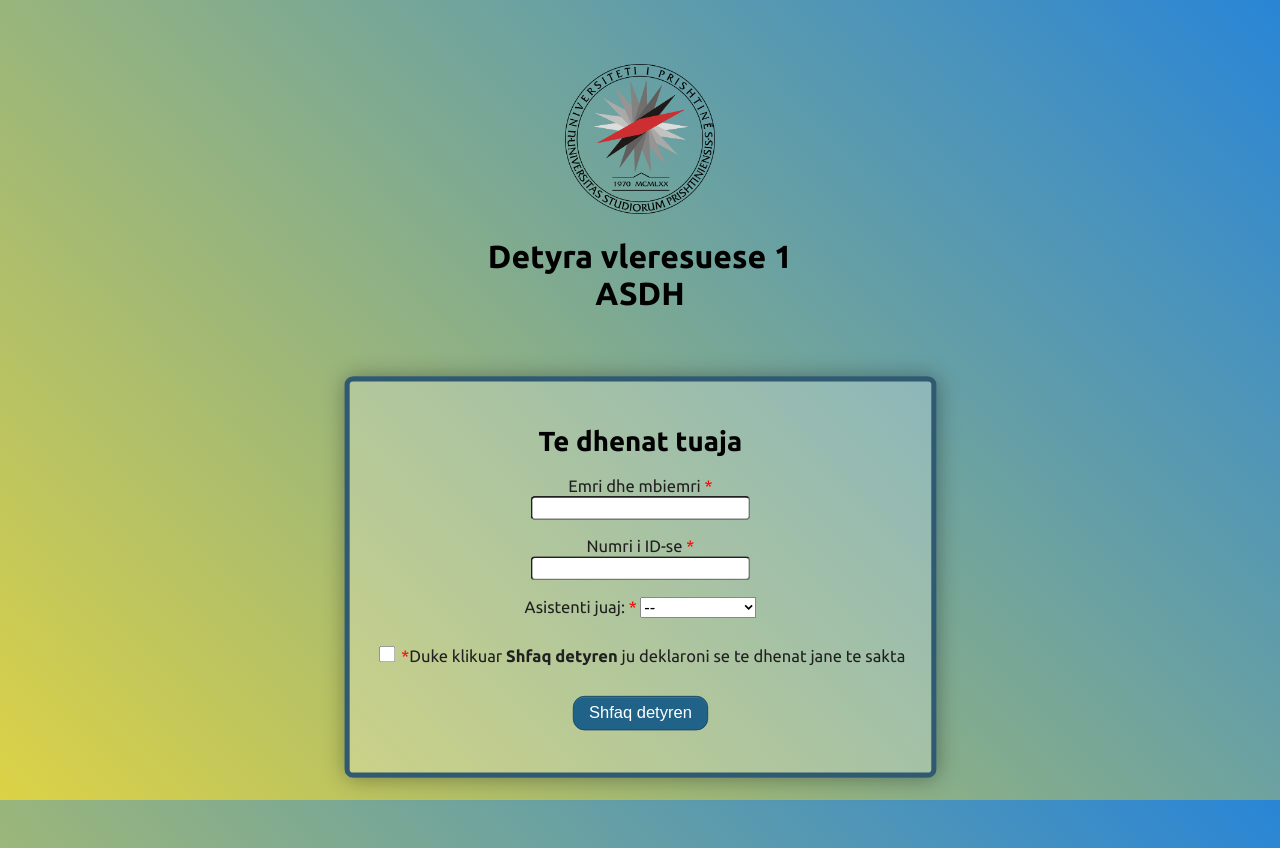
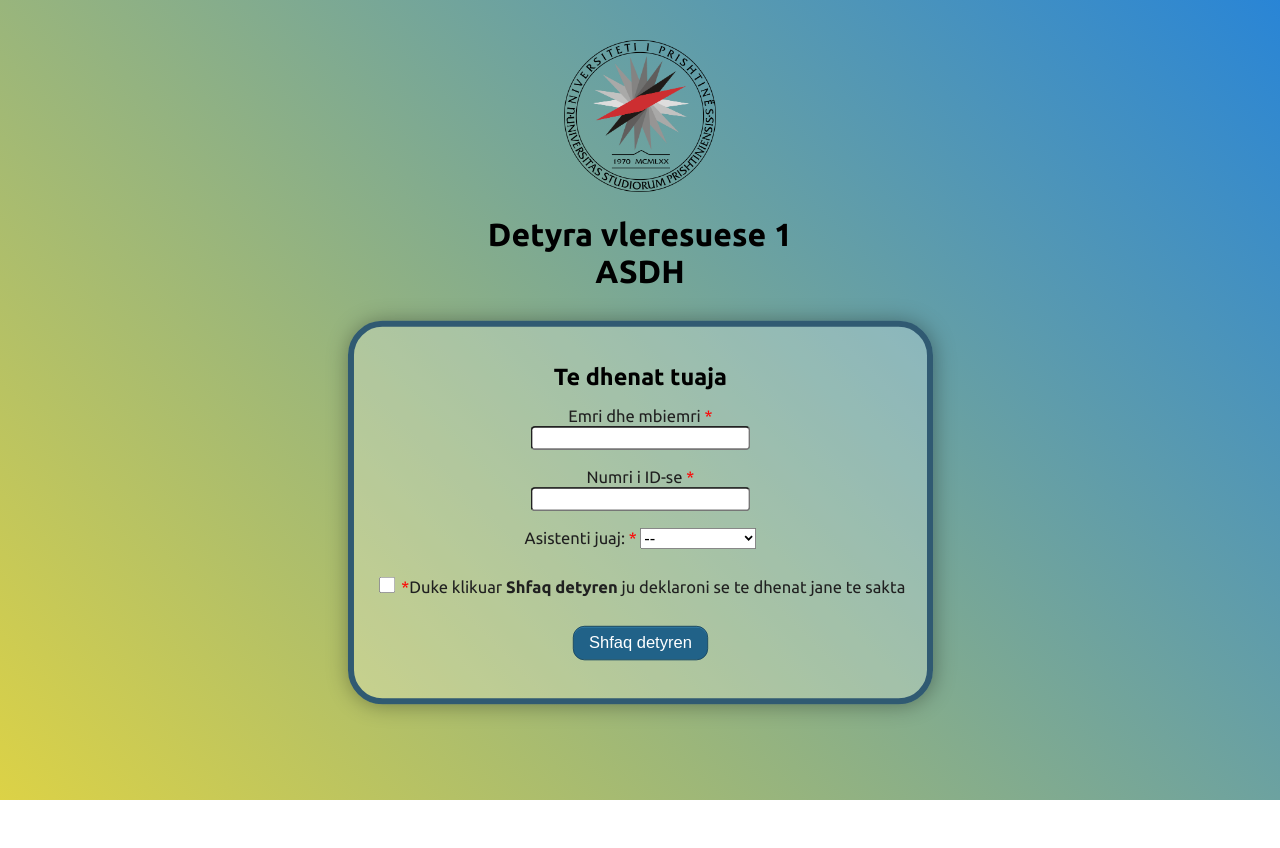
Before and after one commit to adnit/online-exam, a plain HTML site: page index.html in a window 1280 px wide. After the commit the page ends 800 px from the top, so only its background shows below. Drawn offline with Linux system fonts and the light colour scheme.

Commit message:
minor css changes

```diff
--- a/css/main.css
+++ b/css/main.css
@@ -17,29 +17,36 @@ body {
 }
 
 .header {
-  margin-top: 3em;
   animation: fadeInDown 1s forwards;
+  margin-bottom: 0;
 }
 
 .llogoja {
-  margin-top: 1em;
-  height: 150px;
+  margin-top: 2.5em;
+
+  height: 9.5em;
 }
 
 .header span {
   display: block;
 }
+.header h1 {
+    margin-bottom: 0em;
+}
 
 .forma {
   max-width: max-content;
   max-height: max-content;
-    background-color: rgba(250, 250, 250, 0.25);
-  padding: 30px;
-  margin: 2em auto;
+  background-color: rgba(255, 255, 255, 0.25);
+  padding: 25px;
+  margin: 0em auto;
   box-shadow: 1px 1px 25px rgba(0, 0, 0, 0.35);
-  border-radius: 10px;
-  border: 6px solid #305a72;
+  border-radius: 40px;
+  border: 7px solid #305a72;
   animation: zoomIn 1s 0.5 forwards;
+}
+.forma h1 {
+    font-size: 1.7rem;
 }
 .forma input {
   margin-bottom: 1em;
--- a/index.html
+++ b/index.html
@@ -6,6 +6,8 @@
     <meta name="viewport" content="width=device-width, initial-scale=1.0">
     <title>FIEK - Detyra vleresuese</title>
     <link rel="stylesheet" href="/css/main.css">
+    <link rel="shortcut icon" href="https://edongashi.github.io/public/favicon.ico" />
+
 </head>
 
 <body>
```
